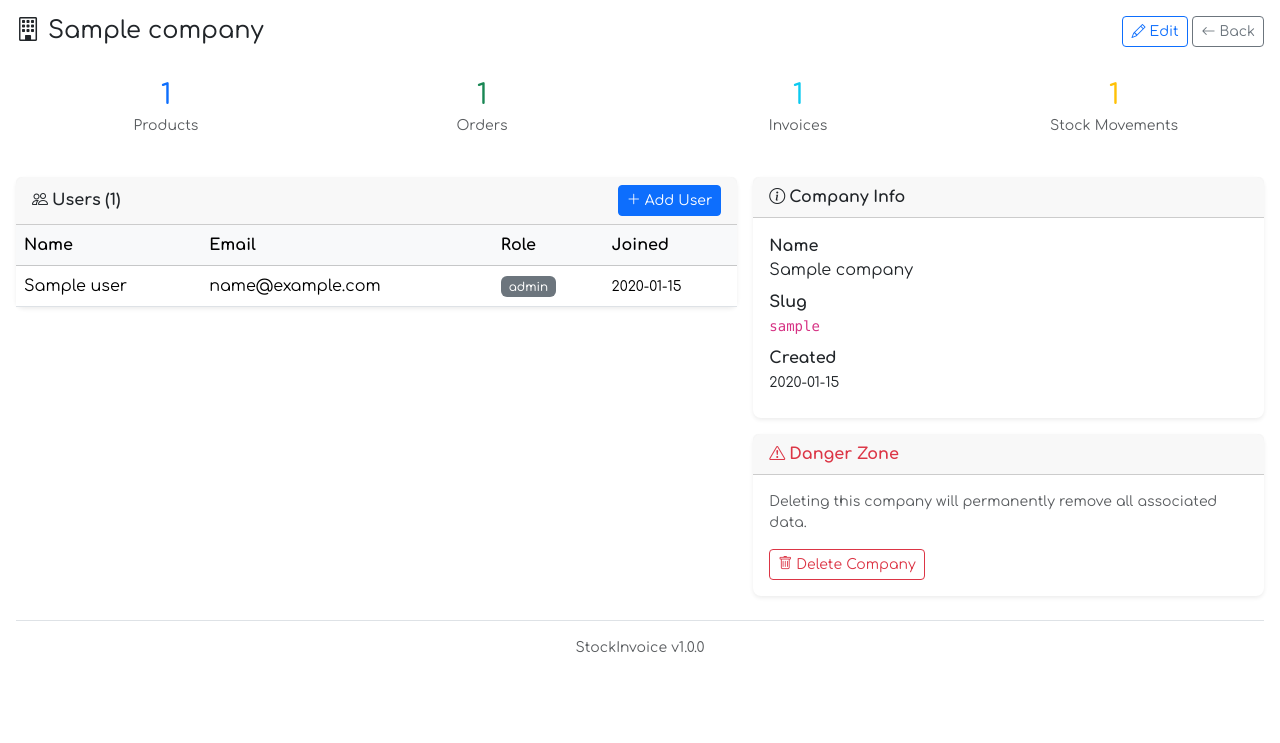
After one commit to kouljihate/Stock2Invoice, a Flask app: template app/templates/admin/company_detail.html in a window 1280 px wide. The commit adds this page. Shown: the top 743 px of the page. Run offline with Flask 3, Linux system fonts and the light colour scheme; the template is opened without the code that fills it: most values are stand-ins (such as "Sample title", 1, 10 or a date in 2020); some web fonts are replaced.

Commit message:
Add Manage Company feature to admin panel
- CompanyModel.update() and delete() methods
- New routes: company_detail, edit_company, delete_company, add_user
- company_detail page with stats cards (products, orders, invoices, movements), user list with inline add-user form, company info card, danger zone with delete
- edit_company form page
- admin index now links to Manage (detail page) and Users separately

```diff
--- /dev/null
+++ b/app/templates/admin/company_detail.html
@@ -0,0 +1,139 @@
+{% extends 'base/layout.html' %}
+{% block title %}{{ company.name }} — Admin{% endblock %}
+{% block content %}
+<div class="d-flex justify-content-between align-items-center mb-3">
+    <h4 class="mb-0"><i class="bi bi-building me-2"></i>{{ company.name }}</h4>
+    <div>
+        <a href="{{ url_for('admin.edit_company', company_id=company.id) }}" class="btn btn-outline-primary btn-sm">
+            <i class="bi bi-pencil me-1"></i>Edit
+        </a>
+        <a href="{{ url_for('admin.index') }}" class="btn btn-outline-secondary btn-sm">
+            <i class="bi bi-arrow-left me-1"></i>Back
+        </a>
+    </div>
+</div>
+
+<div class="row g-3 mb-4">
+    <div class="col-md-3">
+        <div class="card border-primary text-center h-100">
+            <div class="card-body">
+                <h3 class="text-primary mb-0">{{ stats.product_count }}</h3>
+                <small class="text-muted">Products</small>
+            </div>
+        </div>
+    </div>
+    <div class="col-md-3">
+        <div class="card border-success text-center h-100">
+            <div class="card-body">
+                <h3 class="text-success mb-0">{{ stats.order_count }}</h3>
+                <small class="text-muted">Orders</small>
+            </div>
+        </div>
+    </div>
+    <div class="col-md-3">
+        <div class="card border-info text-center h-100">
+            <div class="card-body">
+                <h3 class="text-info mb-0">{{ stats.invoice_count }}</h3>
+                <small class="text-muted">Invoices</small>
+            </div>
+        </div>
+    </div>
+    <div class="col-md-3">
+        <div class="card border-warning text-center h-100">
+            <div class="card-body">
+                <h3 class="text-warning mb-0">{{ stats.movement_count }}</h3>
+                <small class="text-muted">Stock Movements</small>
+            </div>
+        </div>
+    </div>
+</div>
+
+<div class="row g-3">
+    <div class="col-md-7">
+        <div class="card shadow-sm">
+            <div class="card-header d-flex justify-content-between align-items-center">
+                <strong><i class="bi bi-people me-1"></i>Users ({{ users|length }})</strong>
+                <button class="btn btn-primary btn-sm" data-bs-toggle="collapse" data-bs-target="#addUserForm">
+                    <i class="bi bi-plus-lg me-1"></i>Add User
+                </button>
+            </div>
+            <div class="collapse" id="addUserForm">
+                <div class="card-body border-bottom bg-light">
+                    <form method="POST" action="{{ url_for('admin.add_user', company_id=company.id) }}">
+                        <div class="row g-2">
+                            <div class="col-md-4">
+                                <input type="text" name="name" class="form-control form-control-sm" placeholder="Full name">
+                            </div>
+                            <div class="col-md-4">
+                                <input type="email" name="email" class="form-control form-control-sm" placeholder="Email" required>
+                            </div>
+                            <div class="col-md-2">
+                                <input type="password" name="password" class="form-control form-control-sm" placeholder="Password" required>
+                            </div>
+                            <div class="col-md-2">
+                                <div class="input-group input-group-sm">
+                                    <select name="role" class="form-select form-select-sm">
+                                        <option value="user">User</option>
+                                        <option value="company_admin">Admin</option>
+                                    </select>
+                                    <button class="btn btn-success btn-sm" type="submit"><i class="bi bi-check"></i></button>
+                                </div>
+                            </div>
+                        </div>
+                    </form>
+                </div>
+            </div>
+            <div class="card-body p-0">
+                <table class="table table-hover mb-0">
+                    <thead class="table-light">
+                        <tr>
+                            <th>Name</th>
+                            <th>Email</th>
+                            <th>Role</th>
+                            <th>Joined</th>
+                        </tr>
+                    </thead>
+                    <tbody>
+                        {% for u in users %}
+                        <tr>
+                            <td>{{ u.name }}</td>
+                            <td>{{ u.email }}</td>
+                            <td><span class="badge bg-{{ 'danger' if u.role == 'super_admin' else 'info' if u.role == 'company_admin' else 'secondary' }}">{{ u.role }}</span></td>
+                            <td><small>{{ u.created_at[:10] if u.created_at else '-' }}</small></td>
+                        </tr>
+                        {% else %}
+                        <tr><td colspan="4" class="text-center text-muted py-4">No users.</td></tr>
+                        {% endfor %}
+                    </tbody>
+                </table>
+            </div>
+        </div>
+    </div>
+    <div class="col-md-5">
+        <div class="card shadow-sm">
+            <div class="card-header"><strong><i class="bi bi-info-circle me-1"></i>Company Info</strong></div>
+            <div class="card-body">
+                <dl class="mb-0">
+                    <dt>Name</dt>
+                    <dd>{{ company.name }}</dd>
+                    <dt>Slug</dt>
+                    <dd><code>{{ company.slug }}</code></dd>
+                    <dt>Created</dt>
+                    <dd><small>{{ company.created_at[:10] if company.created_at else '-' }}</small></dd>
+                </dl>
+            </div>
+        </div>
+        <div class="card shadow-sm mt-3">
+            <div class="card-header text-danger"><strong><i class="bi bi-exclamation-triangle me-1"></i>Danger Zone</strong></div>
+            <div class="card-body">
+                <p class="small text-muted">Deleting this company will permanently remove all associated data.</p>
+                <form method="POST" action="{{ url_for('admin.delete_company', company_id=company.id) }}" onsubmit="return confirm('Are you sure you want to delete {{ company.name }}? This cannot be undone.')">
+                    <button type="submit" class="btn btn-outline-danger btn-sm">
+                        <i class="bi bi-trash me-1"></i>Delete Company
+                    </button>
+                </form>
+            </div>
+        </div>
+    </div>
+</div>
+{% endblock %}
--- a/app/templates/admin/index.html
+++ b/app/templates/admin/index.html
@@ -60,8 +60,11 @@
                     </td>
                     <td><small>{{ c.created_at[:10] if c.created_at else '-' }}</small></td>
                     <td class="text-end">
+                        <a href="{{ url_for('admin.company_detail', company_id=c.id) }}" class="btn btn-sm btn-outline-success">
+                            <i class="bi bi-gear me-1"></i> Manage
+                        </a>
                         <a href="{{ url_for('admin.company_users', company_id=c.id) }}" class="btn btn-sm btn-outline-primary">
-                            <i class="bi bi-people me-1"></i> Manage Users
+                            <i class="bi bi-people me-1"></i> Users
                         </a>
                     </td>
                 </tr>
```
Also changed, not shown: app/blueprints/admin/routes.py (+132 -0 lines), app/core/models/company_model.py (+13 -0 lines), app/templates/admin/edit_company.html (added, +26 -0 lines).
